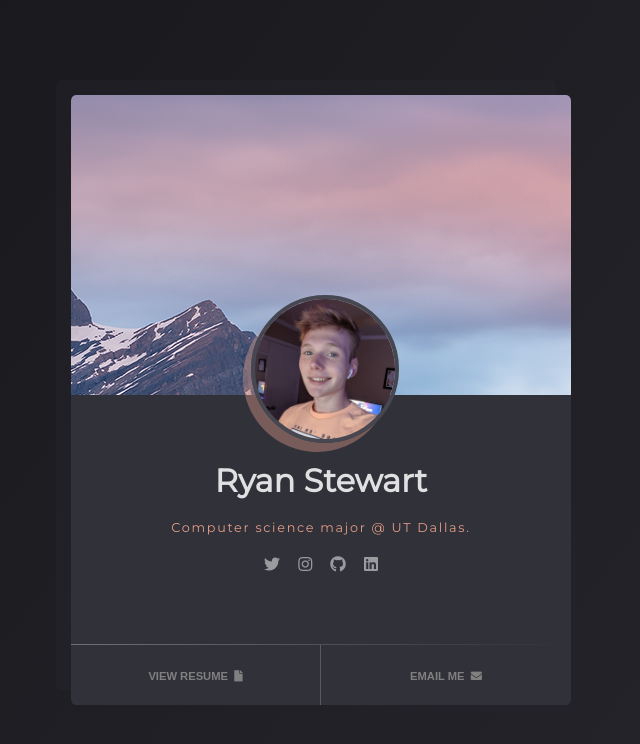
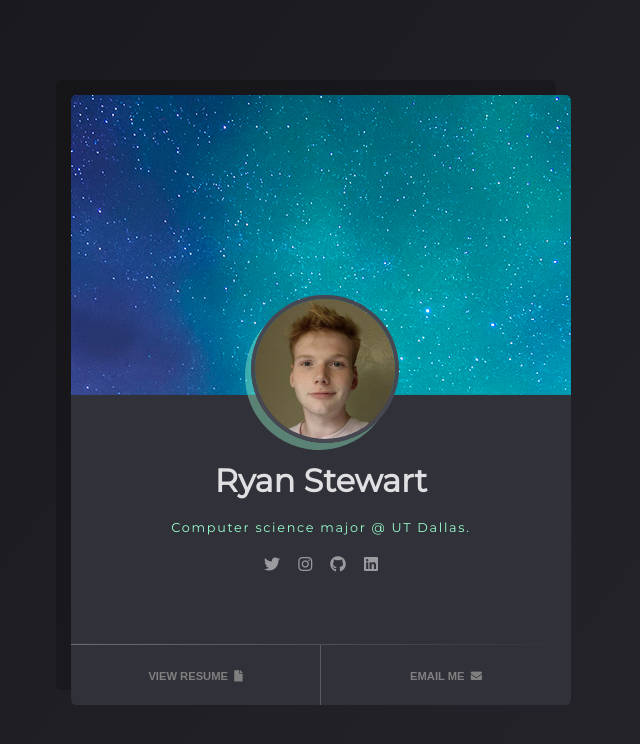
Before and after one commit to rynstwrt/Oct2018Website, a PHP site: page / in a window 1280 px wide. Shown: the top 744 px of the page, without its empty margins (319-959 px from the left). Run offline with PHP 8.4, Linux system fonts and the light colour scheme; some libraries are stand-ins or nearby versions.

Commit message:
Make Various Aesthetic Changes
Update profile picture, resume, the text placeholder character, top picture, and accent colors.

```diff
--- a/style.css
+++ b/style.css
@@ -28,7 +28,7 @@ h1
 p
 {
     letter-spacing: .2ch;
-    color: #e49d87;
+    color: #99FFCC;
     font-size: .8em;
     margin-top: 20px;
 }
@@ -79,7 +79,7 @@ button:first-of-type
 
 .accenthover:hover
 {
-    color: #e49d87 !important;
+    color: #99FFCC !important;
 }
 
 #whiterect
@@ -92,7 +92,7 @@ button:first-of-type
     width: 500px;
     height: auto;
     background-color: #31313a;
-    box-shadow: -15px -15px rgba(49, 49, 58, .2);
+    box-shadow: -15px -15px rgba(7, 7, 8, 0.2);
     border-radius: 1%;
     overflow: hidden;
 }
@@ -101,7 +101,7 @@ button:first-of-type
 {
     width: 100%;
     height: 300px;
-    background: url("toppic.jpg") no-repeat top center;
+    background: url("toppic.jpg") no-repeat center top;
     z-index: 1;
 }
 
@@ -119,7 +119,7 @@ button:first-of-type
     width: 100%;
     height: auto;
     border: 4px solid #474751;
-    box-shadow: -8px 9px rgba(228, 157, 135, .4);
+    box-shadow: -6px 7px rgba(153, 255, 204, .4);
 }
 
 #infocontainer
--- a/typing.js
+++ b/typing.js
@@ -1,16 +1,19 @@
-var a = document.getElementById("type");
-var str = 'Computer science major @ UT Dallas.';
-a.innerHTML = str.replace(/\S/g, "_");
+// Ryan Stewart Oct 31, 2019.
+var typeElem = document.getElementById("type");
+var placeHolder = '\u2022'
+var destString = 'Computer science major @ UT Dallas.';
+
+typeElem.innerHTML = destString.replace(/\S/g, placeHolder);
 
 var i = 0;
 function addLetterAndWait()
 {
-    if (i < str.length)
+    if (i < destString.length)
     {
-        var first = a.innerHTML.substring(0, i);
-        var rest = a.innerHTML.substring(i + 1, str.length);
+        var firstCharacter = typeElem.innerHTML.substring(0, i);
+        var remainingCharacters = typeElem.innerHTML.substring(i + 1, destString.length);
 
-        a.innerHTML = first + str.charAt(i) + rest;
+        typeElem.innerHTML = firstCharacter + destString.charAt(i) + remainingCharacters;
         i++;
         setTimeout(addLetterAndWait, 50);
     }
```
Also changed, not shown: selfie.jpg, toppic.jpg, 1 other file.
